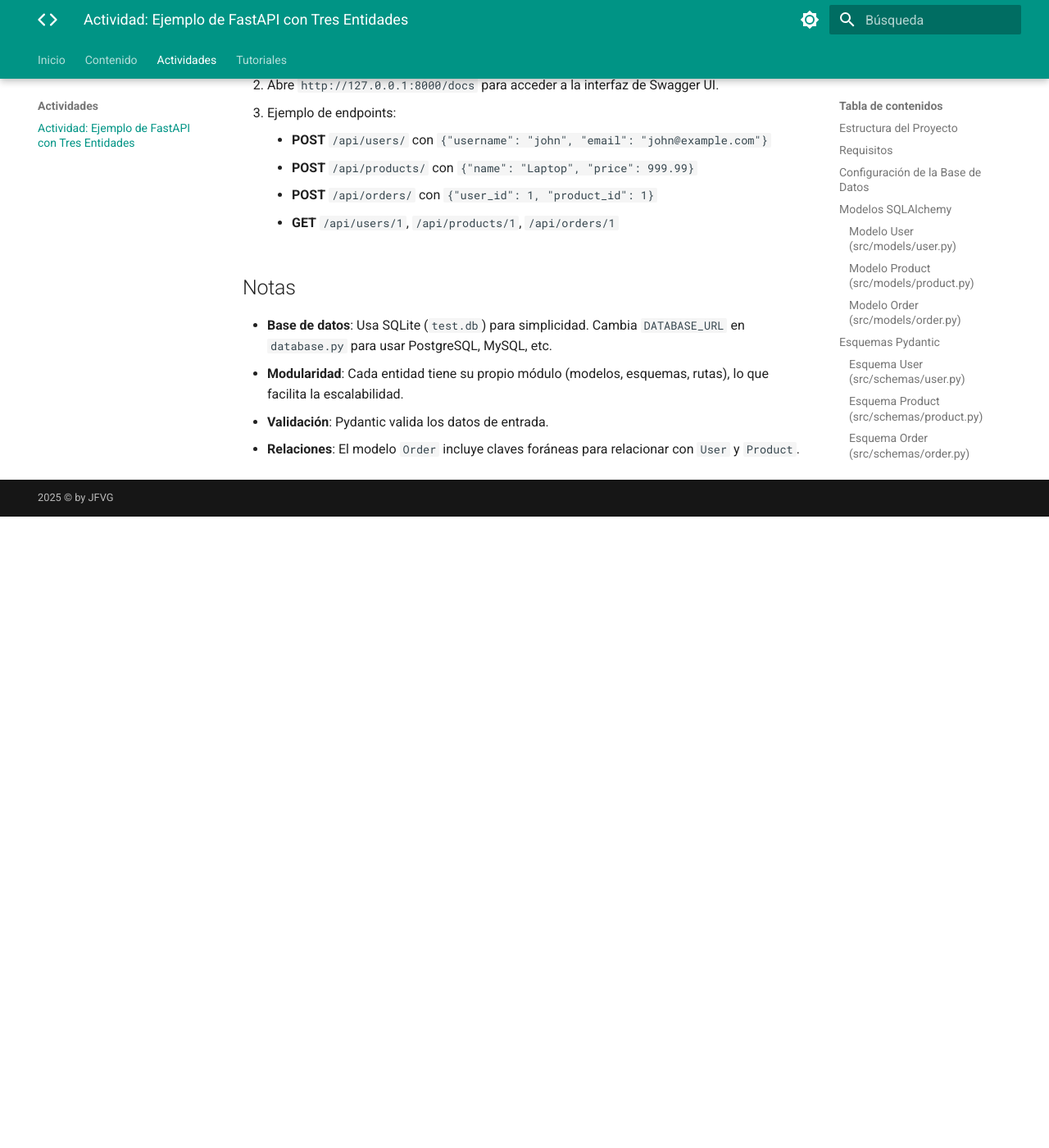
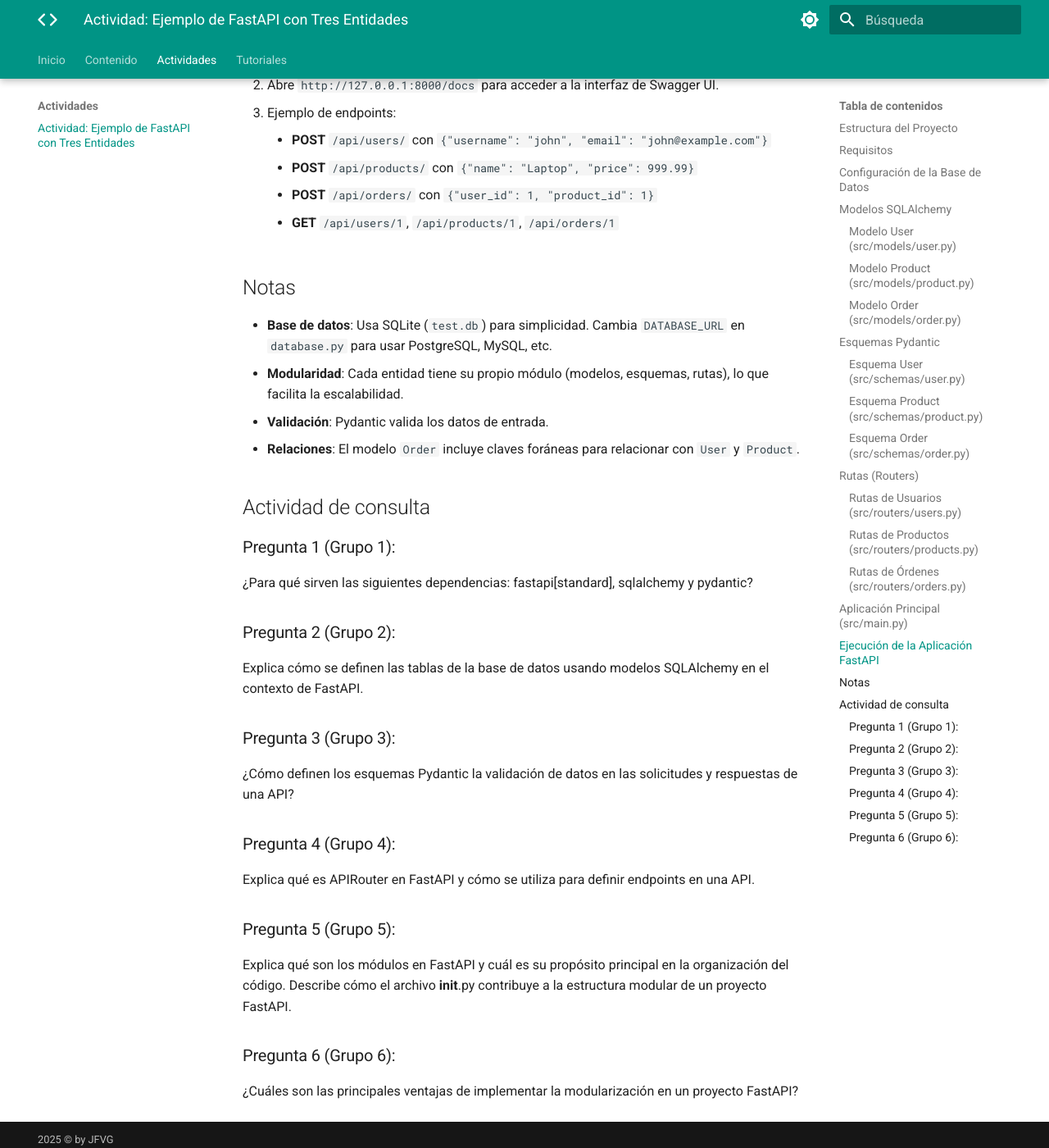
Before and after one commit to jfinfosena/25adso-pap, an MkDocs documentation site: the page built from docs/activities/p1.md, in a window 1280 px wide and 1400 px high, scrolled down 6302 px. Shown: the whole window at 82% size. Built offline with MkDocs 1.6.1 and Material for MkDocs 9.7.7, drawn with Linux system fonts in a browser that asks for light colours; before the commit the page ends 6932 px from its top, so only the background shows below that.

Commit message:
15-08-2025

```diff
--- a/docs/activities/p1.md
+++ b/docs/activities/p1.md
@@ -317,3 +317,29 @@ fastapi dev src/main.py
 - **Modularidad**: Cada entidad tiene su propio módulo (modelos, esquemas, rutas), lo que facilita la escalabilidad.
 - **Validación**: Pydantic valida los datos de entrada.
 - **Relaciones**: El modelo `Order` incluye claves foráneas para relacionar con `User` y `Product`.
+
+
+## Actividad de consulta
+
+### Pregunta 1 (Grupo 1):
+
+¿Para qué sirven las siguientes dependencias: fastapi[standard], sqlalchemy y pydantic?
+
+### Pregunta 2 (Grupo 2):
+
+Explica cómo se definen las tablas de la base de datos usando modelos SQLAlchemy en el contexto de FastAPI.
+
+### Pregunta 3 (Grupo 3):
+
+¿Cómo definen los esquemas Pydantic la validación de datos en las solicitudes y respuestas de una API?
+
+### Pregunta 4 (Grupo 4):
+
+Explica qué es APIRouter en FastAPI y cómo se utiliza para definir endpoints en una API.
+
+### Pregunta 5 (Grupo 5):
+
+Explica qué son los módulos en FastAPI y cuál es su propósito principal en la organización del código. Describe cómo el archivo __init__.py contribuye a la estructura modular de un proyecto FastAPI.
+
+### Pregunta 6 (Grupo 6):
+¿Cuáles son las principales ventajas de implementar la modularización en un proyecto FastAPI?
```
Also changed, not shown: docs/content/p5.md (+9 -6 lines), 1 other file.
